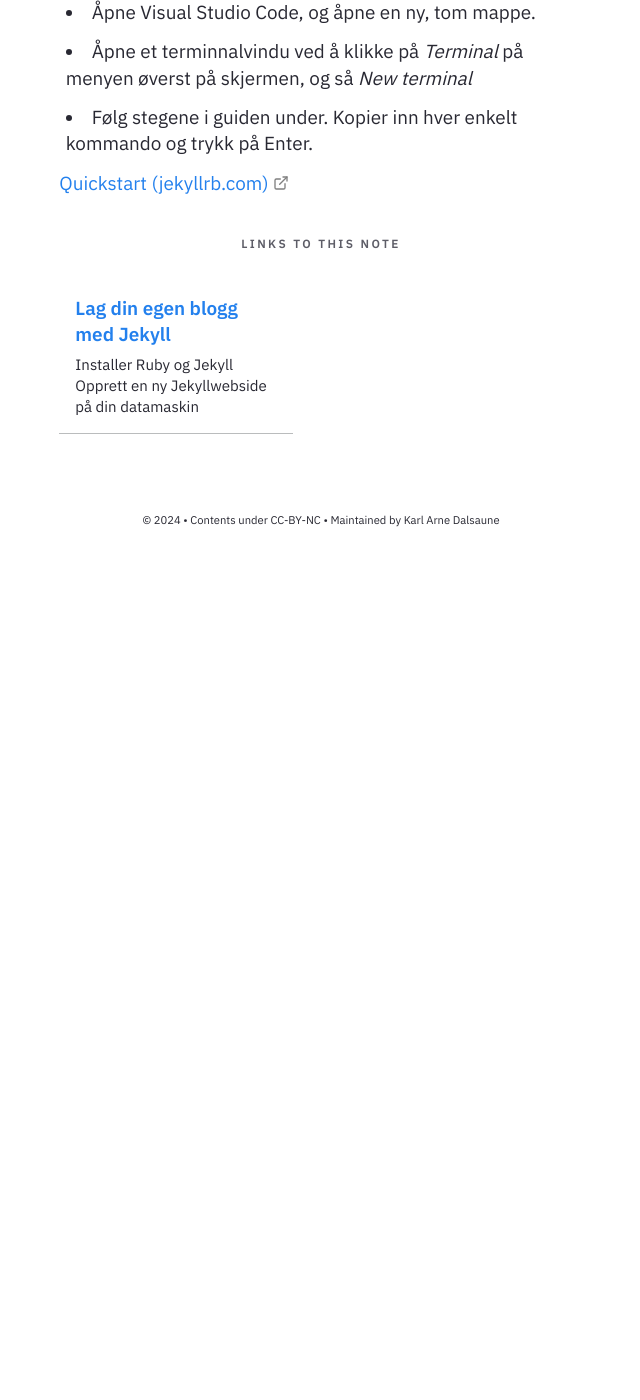
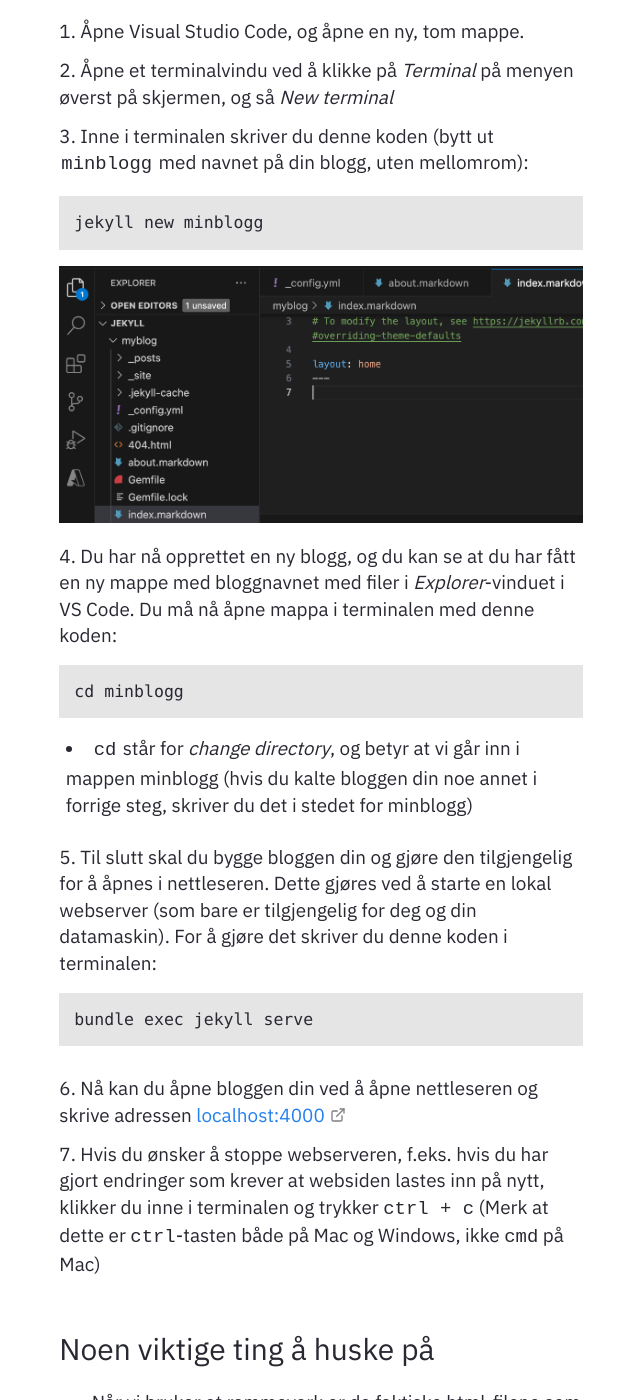
Before and after one commit to Cha-IM/cha-im.github.io, a Jekyll site: the page built from _notes/Public/Utvikling/Jekyll/Opprett en ny Jekyll-webside på din datamaskin.md, in a window 1280 px wide and 1400 px high, scrolled down 270 px. Shown: the whole window, without its empty margins (319-959 px from the left). Built offline with Jekyll 4.4.1, drawn with Linux system fonts in a browser that asks for light colours; before the commit the page ends 900 px from its top, so only the background shows below that; some of the changed text lies outside the part shown.

Commit message:
feat: new page, updates

````diff
--- a/_notes/Public/Utvikling/Jekyll/Opprett en ny Jekyll-webside på din datamaskin.md
+++ b/_notes/Public/Utvikling/Jekyll/Opprett en ny Jekyll-webside på din datamaskin.md
@@ -3,8 +3,25 @@ title: Opprett en ny Jekyll-webside på din datamaskin
 feed: show
 date: 22-04-2024
 ---
-* Åpne Visual Studio Code, og åpne en ny, tom mappe.
-* Åpne et terminnalvindu ved å klikke på *Terminal* på menyen øverst på skjermen, og så *New terminal*
-* Følg stegene i guiden under. Kopier inn hver enkelt kommando og trykk på Enter.
+1. Åpne Visual Studio Code, og åpne en ny, tom mappe.
+2. Åpne et terminalvindu ved å klikke på *Terminal* på menyen øverst på skjermen, og så *New terminal*
+3. Inne i terminalen skriver du denne koden (bytt ut `minblogg` med navnet på din blogg, uten mellomrom):
+```shell
+jekyll new minblogg
+```
+![](https://github.com/Cha-IM/cha-im.github.io/blob/main/assets/img/jekyll/jekyll-vs-code-installed.png?raw=true)
+4. Du har nå opprettet en ny blogg, og du kan se at du har fått en ny mappe med bloggnavnet med filer i *Explorer*-vinduet i VS Code. Du må nå åpne mappa i terminalen med denne koden:
+```shell
+cd minblogg
+```
+- `cd` står for *change directory*, og betyr at vi går inn i mappen minblogg (hvis du kalte bloggen din noe annet i forrige steg, skriver du det i stedet for minblogg)
+5. Til slutt skal du bygge bloggen din og gjøre den tilgjengelig for å åpnes i nettleseren. Dette gjøres ved å starte en lokal webserver (som bare er tilgjengelig for deg og din datamaskin). For å gjøre det skriver du denne koden i terminalen:
+```sh
+bundle exec jekyll serve
+```
+6. Nå kan du åpne bloggen din ved å åpne nettleseren og skrive adressen [localhost:4000](http://localhost:4000/)
+7. Hvis du ønsker å stoppe webserveren, f.eks. hvis du har gjort endringer som krever at websiden lastes inn på nytt, klikker du inne i terminalen og trykker <kbd>ctrl + c</kbd> (Merk at dette er <kbd>ctrl</kbd>-tasten både på Mac og Windows, ikke <kbd>cmd</kbd> på Mac)
 
-[Quickstart (jekyllrb.com)](https://jekyllrb.com/docs/)
+### Noen viktige ting å huske på
+* Når vi bruker et rammeverk er de faktiske html-filene som utgjør nettsiden skjult for oss. Disse blir generert når vi bygger nettsiden ved hjelp av koden `bundle exec jekyll serve`, og eksisterer kun så lenge webserveren kjører. Derfor er den eneste måten å vise bloggen å bruke denne koden. Vi kan ikke bruke live preview-tillegget i VS-code for å vise noe av nettsiden.
+* Den lokale webserveren vil kjøre helt til vi slår den av (<kbd>ctrl + x</kbd>)
````
Also changed, not shown: _notes/Public/Utvikling/Firebase/Organisering av Firebase-kode.md (+1 -3 lines), _notes/Public/Utvikling/Utvikling.md (+1 -0 lines), assets/img/jekyll/jekyll-vs-code-installed.png (added), assets/img/jekyll/ruby-devkit-install-jekyll-bundler.png, assets/img/jekyll/ruby-devkit-install-ruby-v.png, 3 other files.
